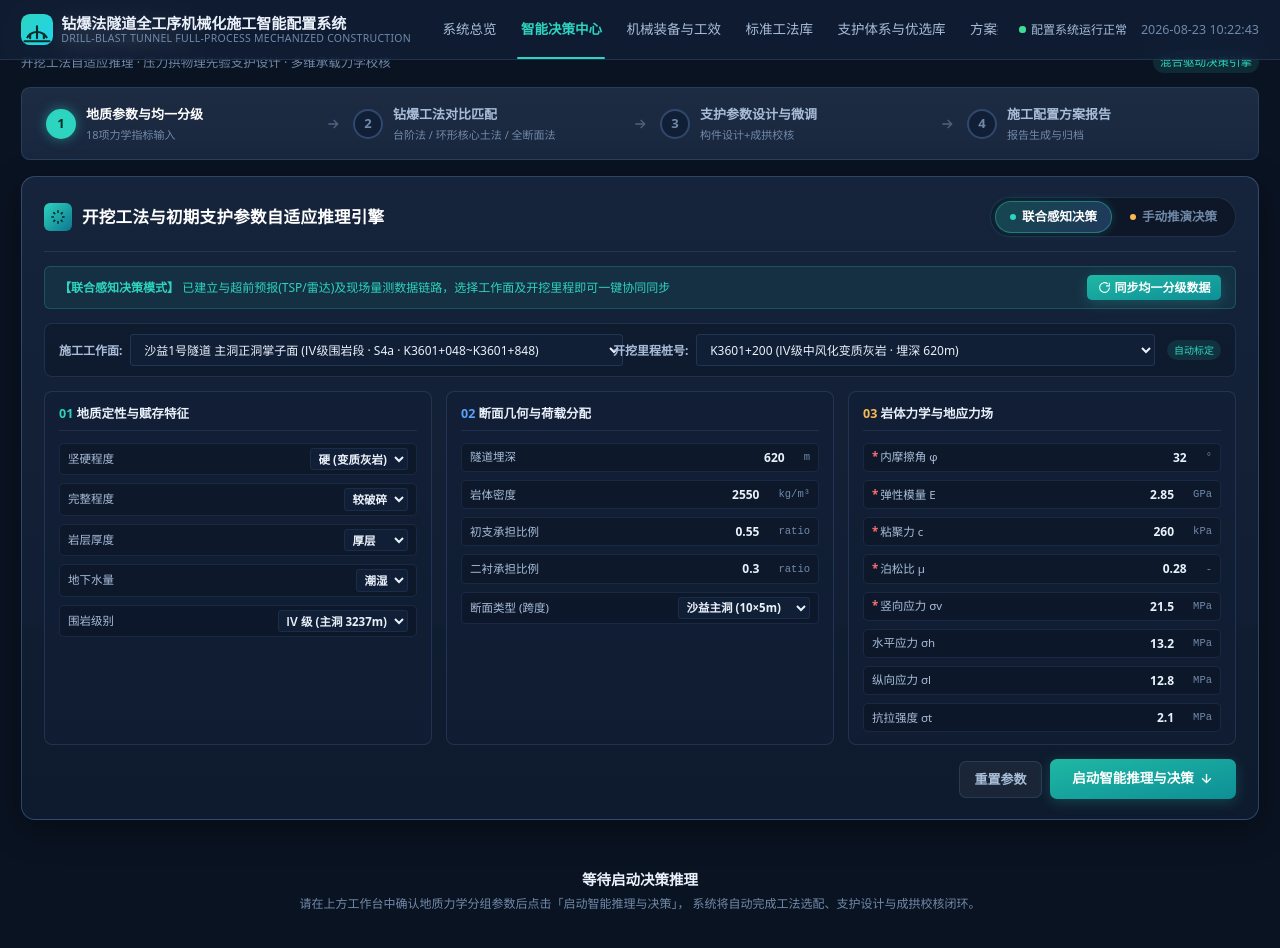
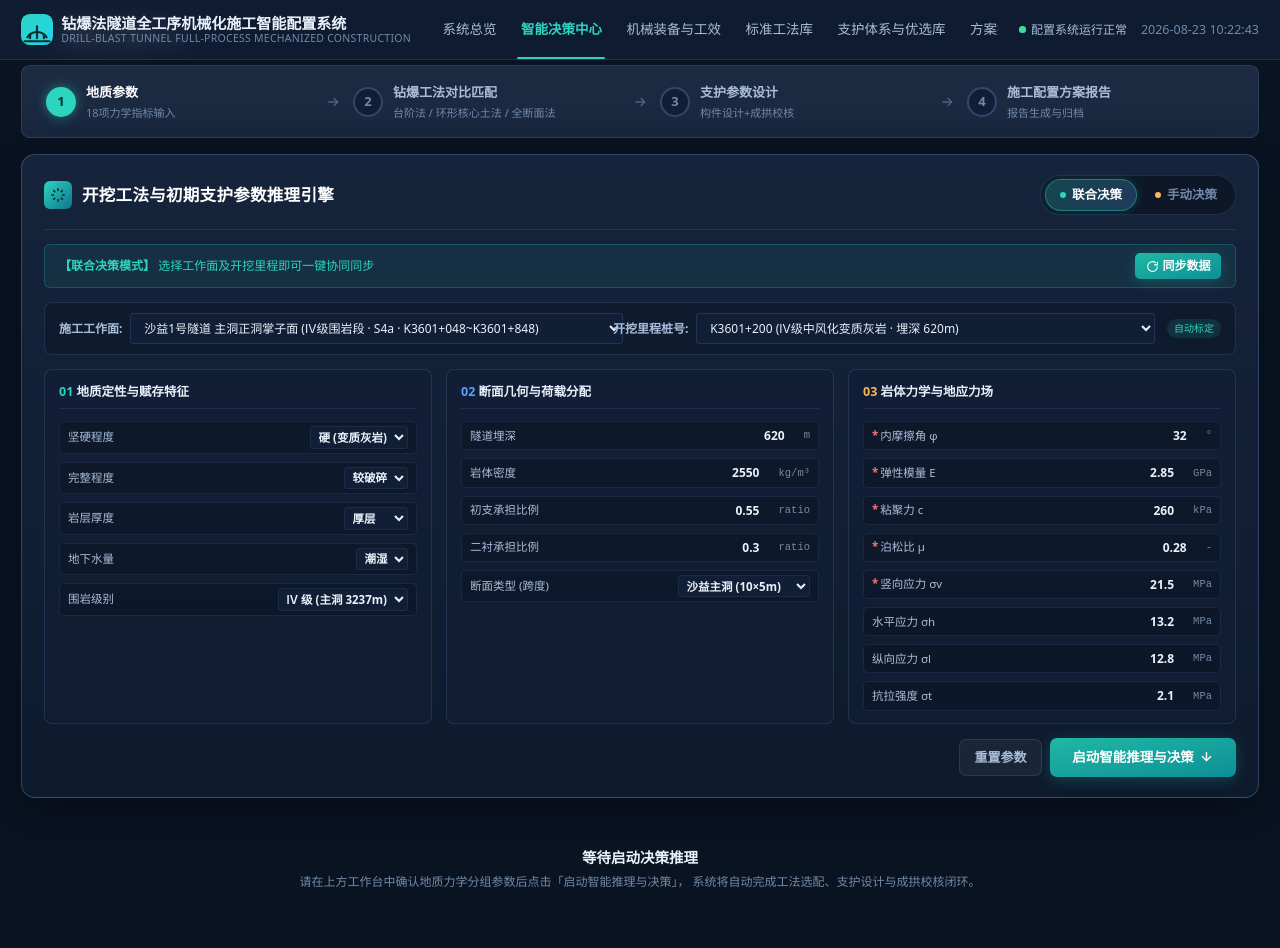
Before and after one commit to bestxu666/-, a Next.js app: page /decision in a window 1280 px wide. Shown: the top 948 px of the page. Built offline with nearby package versions, Linux system fonts and the light colour scheme.

Commit message:
fix: 智能决策中心文案精简与命名调整
Coze-Commit-Type: user
Coze-User-ID: 749181979862064
Coze-Conversation-ID: 12500971

```diff
--- a/src/app/decision/page.tsx
+++ b/src/app/decision/page.tsx
@@ -59,14 +59,6 @@ export default function DecisionPage() {
               </span>
               智能决策中心
             </h1>
-            <p className="mt-0.5 text-[12.5px] text-ink-3">
-              开挖工法自适应推理 · 压力拱物理先验支护设计 · 多维承载力学校核
-            </p>
-          </div>
-          <div className="flex flex-wrap gap-1.5">
-            <span className="rounded-full bg-brand-soft px-2 py-0.5 text-[11.5px] font-medium text-brand">
-              混合驱动决策引擎
-            </span>
           </div>
         </div>
 
--- a/src/components/decision/decision-workbench.tsx
+++ b/src/components/decision/decision-workbench.tsx
@@ -17,8 +17,8 @@ interface DecisionWorkbenchProps {
 }
 
 const MODE_ITEMS: { key: DecisionMode; label: string; color: string }[] = [
-  { key: 'joint', label: '联合感知决策', color: '#2dd4bf' },
-  { key: 'manual', label: '手动推演决策', color: '#f7b955' },
+  { key: 'joint', label: '联合决策', color: '#2dd4bf' },
+  { key: 'manual', label: '手动决策', color: '#f7b955' },
 ];
 
 /** 数字输入参数配置 */
@@ -102,7 +102,7 @@ export function DecisionWorkbench({
               <path d="M12 2v4M12 18v4M4.93 4.93l2.83 2.83M16.24 16.24l2.83 2.83M2 12h4M18 12h4M4.93 19.07l2.83-2.83M16.24 7.76l2.83-2.83" />
             </svg>
           </span>
-          <h2>开挖工法与初期支护参数自适应推理引擎</h2>
+          <h2>开挖工法与初期支护参数推理引擎</h2>
         </div>
         <div className="mode-capsule-switch">
           {MODE_ITEMS.map((item) => (
@@ -124,12 +124,12 @@ export function DecisionWorkbench({
         <div>
           {mode === 'joint' ? (
             <>
-              <b>【联合感知决策模式】</b>{' '}
-              已建立与超前预报(TSP/雷达)及现场量测数据链路，选择工作面及开挖里程即可一键协同同步
+              <b>【联合决策模式】</b>{' '}
+              选择工作面及开挖里程即可一键协同同步
             </>
           ) : (
             <>
-              <b>【手动推演决策模式】</b>{' '}
+              <b>【手动决策模式】</b>{' '}
               开放自定义权限，工程师可根据现场地质观察与试验结果，自由修改微调下方 18 项地质力学参数进行推演
             </>
           )}
@@ -146,7 +146,7 @@ export function DecisionWorkbench({
             <svg width="13" height="13" viewBox="0 0 24 24" fill="none" stroke="currentColor" strokeWidth="2" aria-hidden>
               <path d="M21 12a9 9 0 1 1-3-6.7M21 3v6h-6" />
             </svg>
-            同步均一分级数据
+            同步数据
           </button>
         )}
       </div>
--- a/src/components/decision/flow-bar.tsx
+++ b/src/components/decision/flow-bar.tsx
@@ -11,9 +11,9 @@ interface FlowBarProps {
 }
 
 const STEPS: { step: DecisionStep; title: string; desc: string }[] = [
-  { step: 1, title: '地质参数与均一分级', desc: '18项力学指标输入' },
+  { step: 1, title: '地质参数', desc: '18项力学指标输入' },
   { step: 2, title: '钻爆工法对比匹配', desc: '台阶法 / 环形核心土法 / 全断面法' },
-  { step: 3, title: '支护参数设计与微调', desc: '构件设计+成拱校核' },
+  { step: 3, title: '支护参数设计', desc: '构件设计+成拱校核' },
   { step: 4, title: '施工配置方案报告', desc: '报告生成与归档' },
 ];
 
```
